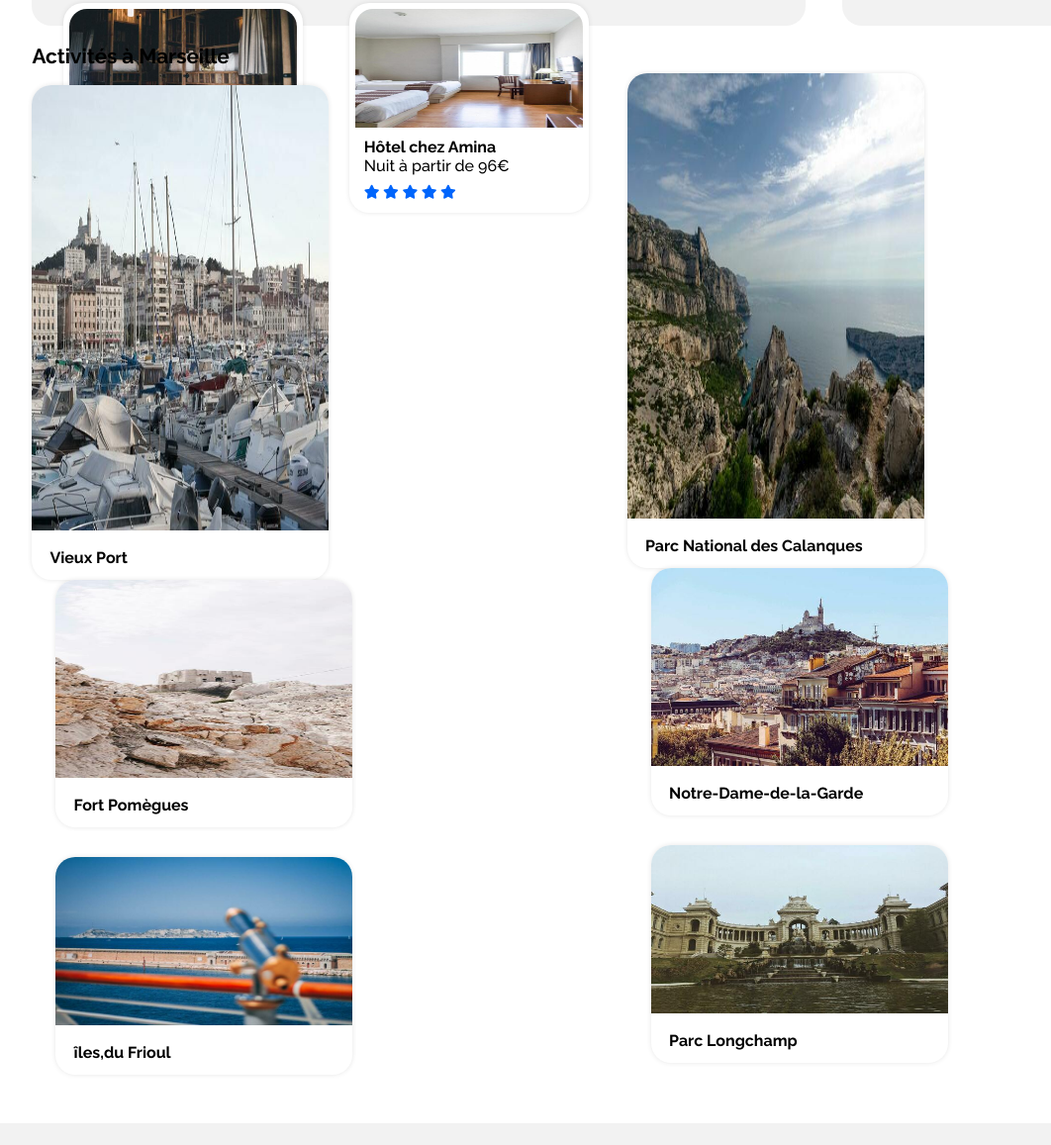
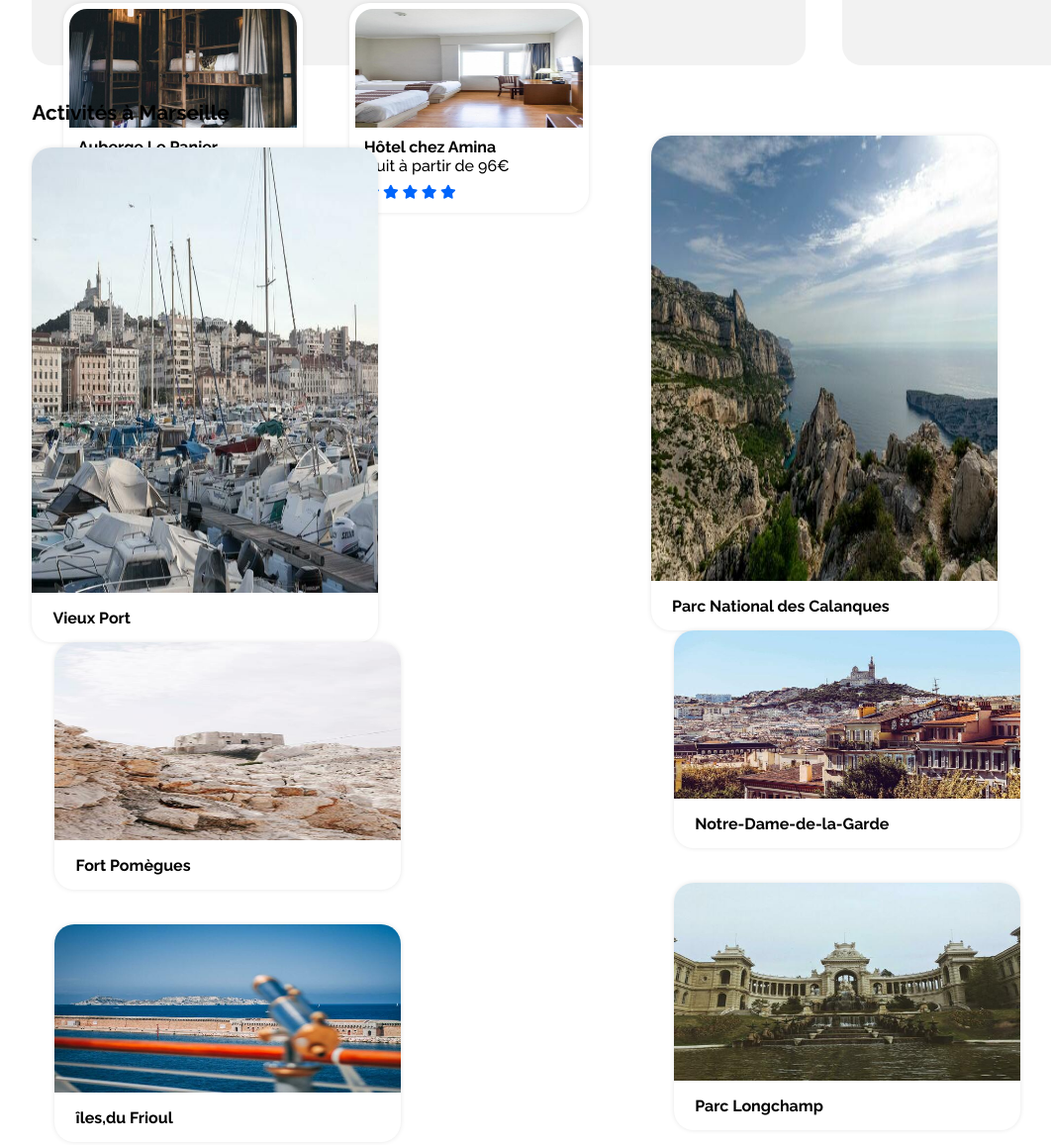
Before and after one commit to N-vlax/cpm2_2021_p1_front_garcia, a plain HTML site: page index.html in a window 1280 px wide. Shown: the part 930-2087 px from the top of the page at 99% size, without its empty margins (6-1068 px from the left). Drawn offline with Linux system fonts and the light colour scheme.

Commit message:
Redimensionnement card activités ajouts du afficher plus et icone charts

```diff
--- a/index.html
+++ b/index.html
@@ -273,14 +273,26 @@
 
                                 </div>
 
+                                <div class="affichePlus">
+
+                                    <h3 >
+                                        Afficher plus
+                                    </h3>
+
+                                </div>
+
                         </section>
 
                         <section class="grandfondGris petiteCardverticale">
 
-                            <div>
+                            <div class="chartsCote">
+
                                 <h2 id="titleLonguecard">
                                     Les plus populaires
                                 </h2>
+
+                                <i class="fas fa-chart-line chartsBlack"></i>
+
 
                             </div>
 
@@ -448,8 +460,8 @@
 
                                 <div class="wrapCard">
 
-                                    <div class="medCard">
-                                        <img src="img/activites/4_small/florian-wehde-xW9e8gdotxI-unsplash.jpg" class="medImg" alt="">
+                                    <div class="miniCard">
+                                        <img src="img/activites/4_small/florian-wehde-xW9e8gdotxI-unsplash.jpg" class="miniImg" alt="">
 
                                         <div>
                                             <h3 class="marginCardactiv">
@@ -458,8 +470,8 @@
                                         </div>
                                     </div>
 
-                                    <div class="miniCard topMargecard">
-                                        <img src="img/activites/4_small/lena-paulin-wH2-EJoDcV0-unsplash.jpg" class="miniImg" alt="">
+                                    <div class="medCard topMargecard">
+                                        <img src="img/activites/4_small/lena-paulin-wH2-EJoDcV0-unsplash.jpg" class="medImg" alt="">
 
                                         <div>
                                             <h3 class="marginCardactiv">
--- a/style.css
+++ b/style.css
@@ -186,12 +186,12 @@ h2 {
 }
 
 .grandeCard {
-    height: 600px;
+    height: 640px;
     width: 65%;
 }
 
 .petiteCardverticale {
-    height: 600px;
+    height: 640px;
     width: 32%;
 }
 
@@ -246,7 +246,7 @@ i {
 }
 
 .placeBottom{
-    margin-top: 3%;
+    margin-top: 6%;
 }
 
 .xlCard{
@@ -255,7 +255,7 @@ i {
     border-top-right-radius: 20px;
     border-bottom-right-radius: 20px;
     height: 500px;
-    width: 300px;
+    width: 350px;
     background-color: #FFFFFF;
     box-shadow: 0px 0px 5px rgb(0 0 0 / 10%);
     border: none;
@@ -268,7 +268,7 @@ i {
     border-top-left-radius: 20px;
     border-top-right-radius: 20px;
     height: 450;
-    width: 300px;
+    width: 350px;
 }
 
 .medCard{
@@ -277,7 +277,7 @@ i {
     border-top-right-radius: 20px;
     border-bottom-right-radius: 20px;
     height: 250px;
-    width: 300px;
+    width: 350px;
     background-color: #FFFFFF;
     box-shadow: 0px 0px 5px rgb(0 0 0 / 10%);
     border: none;
@@ -288,7 +288,7 @@ i {
 .medImg{
     border-top-left-radius: 20px;
     border-top-right-radius: 20px;
-    width: 300px;
+    width: 350px;
     height: 200px;
 }
 
@@ -298,7 +298,7 @@ i {
     border-top-right-radius: 20px;
     border-bottom-right-radius: 20px;
     height: 220px;
-    width: 300px;
+    width: 350px;
     background-color: #FFFFFF;
     box-shadow: 0px 0px 5px rgb(0 0 0 / 10%);
     border: none;
@@ -308,19 +308,20 @@ i {
 .miniImg{
     border-top-left-radius: 20px;
     border-top-right-radius: 20px;
-    width: 300px;
+    width: 350px;
     height: 170px;
 }
 
 .cardActiv{
     display: flex;
     flex-wrap: wrap;
+    margin-top: 4%;
 }
 
 .marginCardactiv{
    display: flex;
    margin-left: 6%;
-   margin-top: 6%;
+
 }
 
 .limitLarge{
@@ -343,6 +344,7 @@ i {
 
 .secondActivite{
     margin-top: 4%;
+    margin-left: 4%;
 }
 
 .footer{
@@ -377,3 +379,23 @@ i {
 .filtreCase{
     border: solid 2px #F2F2F2;
 }
+
+.affichePlus {
+    margin-left: 4%;
+    margin-top: -1%;
+
+}
+
+.chartsBlack{
+    color: black;
+    font-size: 25px;
+    margin-top: 6%;
+    margin-right: 10%;
+
+
+}
+
+.chartsCote {
+    display: flex;
+    justify-content: space-between;
+}
```
